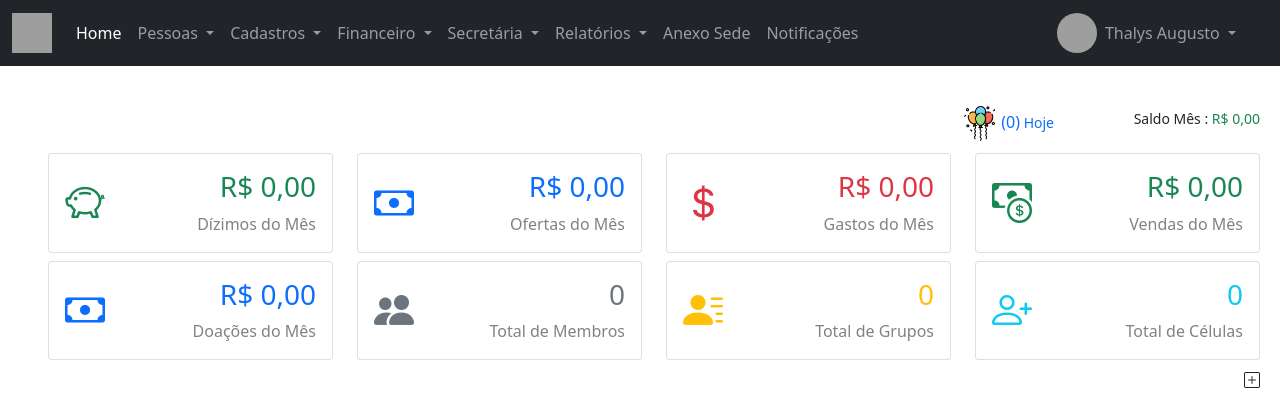
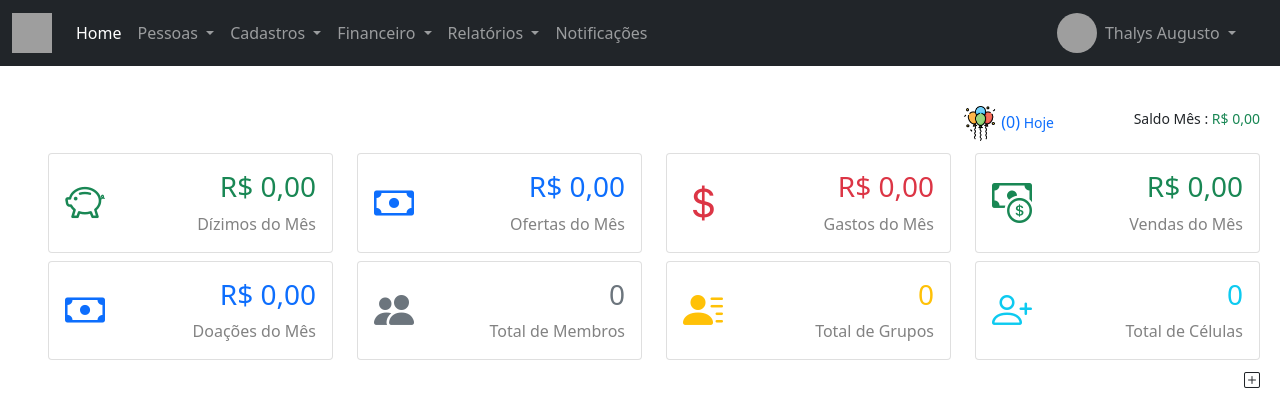
Before and after one commit to thalysjuvenal/calasanz, a PHP site: page /sistema/painel-igreja/index.php in a window 1280 px wide. Shown: the top 420 px of the page. Run offline with PHP 8.4, Linux system fonts and the light colour scheme; a user stored in the database is signed in; data comes from the database, SQL or seed files in the repository; data that the repository does not hold is empty; some libraries are stand-ins or nearby versions; grey boxes are pictures that could not be loaded.

Commit message:
tirando menu

```diff
--- a/sistema/painel-igreja/index.php
+++ b/sistema/painel-igreja/index.php
@@ -179,7 +179,7 @@ if($pag == ""){
 					</li>
 
 
-					<li class="nav-item dropdown <?php echo $esc_tesoureiro ?>">
+					<!--<li class="nav-item dropdown <?php echo $esc_tesoureiro ?>">
 						<a class="nav-link dropdown-toggle" href="#" id="navbarDropdown" role="button" data-bs-toggle="dropdown" aria-expanded="false">
 							Secretária
 						</a>
@@ -200,7 +200,7 @@ if($pag == ""){
 
 
 						</ul>
-					</li>
+					</li>-->
 
 
 					<li class="nav-item dropdown">
@@ -211,20 +211,20 @@ if($pag == ""){
 
 							<li><a class="dropdown-item" href="#" data-bs-toggle="modal" data-bs-target="#modalRelMembros">Membros</a></li>
 
-							<li><a class="dropdown-item <?php echo $esc_tesoureiro ?>" href="#" data-bs-toggle="modal" data-bs-target="#modalRelPatrimonios">Patrimônio</a></li>
+							<!--<li><a class="dropdown-item <//?php echo $esc_tesoureiro ?>" href="#" data-bs-toggle="modal" data-bs-target="#modalRelPatrimonios">Patrimônio</a></li>-->
 
 							<li><a class="dropdown-item <?php echo $esc_secretario ?>" href="#" data-bs-toggle="modal" data-bs-target="#modalRelFinanceiro">Financeiros</a></li>
 
 							<li><a class="dropdown-item <?php echo $esc_tesoureiro ?>" href="#" data-bs-toggle="modal" data-bs-target="#modalRelAniversario">Aniversáriantes</a></li>
 
-							<li><a class="dropdown-item <?php echo $esc_tesoureiro ?>" href="../rel/fichaVisitante.php" target="_blank">Ficha Visitantes</a></li>
+							<!--<li><a class="dropdown-item <//?php echo $esc_tesoureiro ?>" href="../rel/fichaVisitante.php" target="_blank">Ficha Visitantes</a></li>-->
 
 						</ul>
 					</li>
 
-					<li class="nav-item">
+					<!--<li class="nav-item">
 						<a class="nav-link" aria-current="page" href="index.php?pag=anexos">Anexo Sede</a>
-					</li>
+					</li>-->
 
 					<li class="nav-item">
 						<a class="nav-link" aria-current="page" href="../../apiIgreja/notific/script.php" target="_blank">Notificações</a>
```
